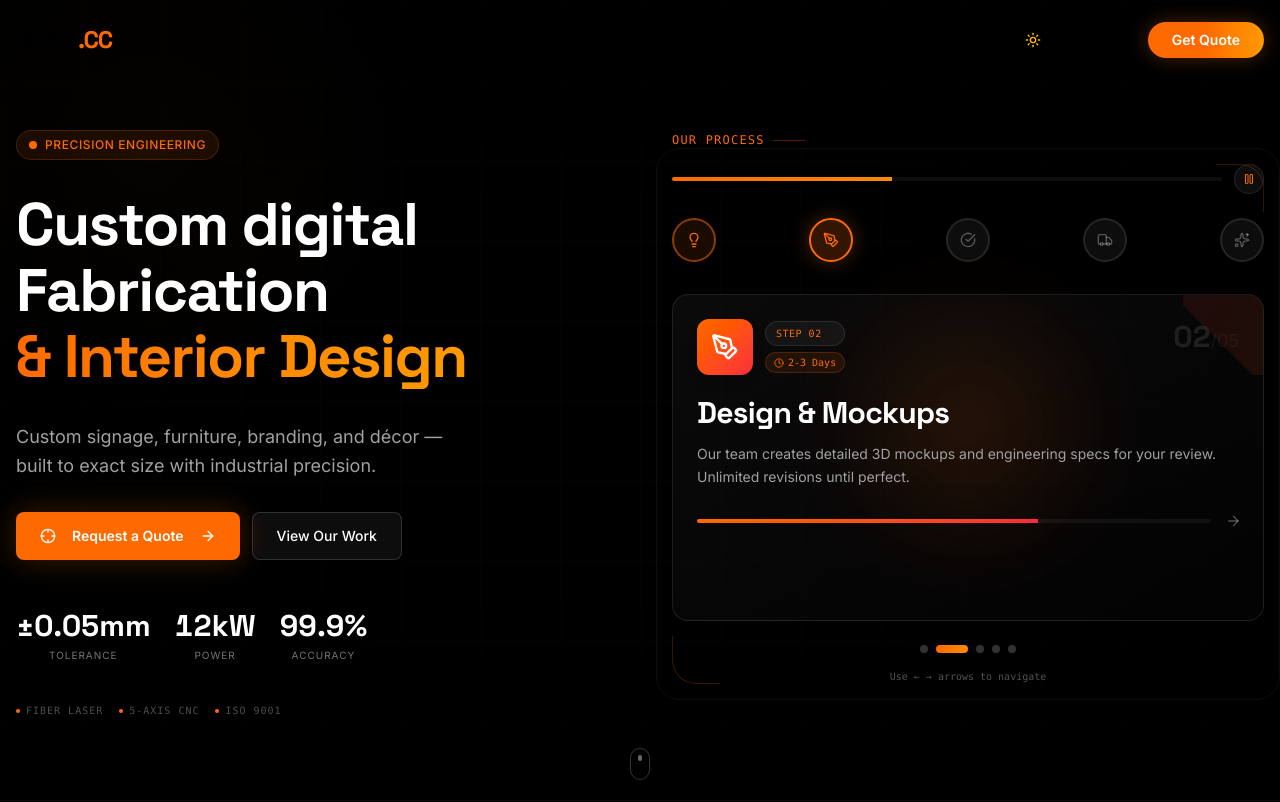
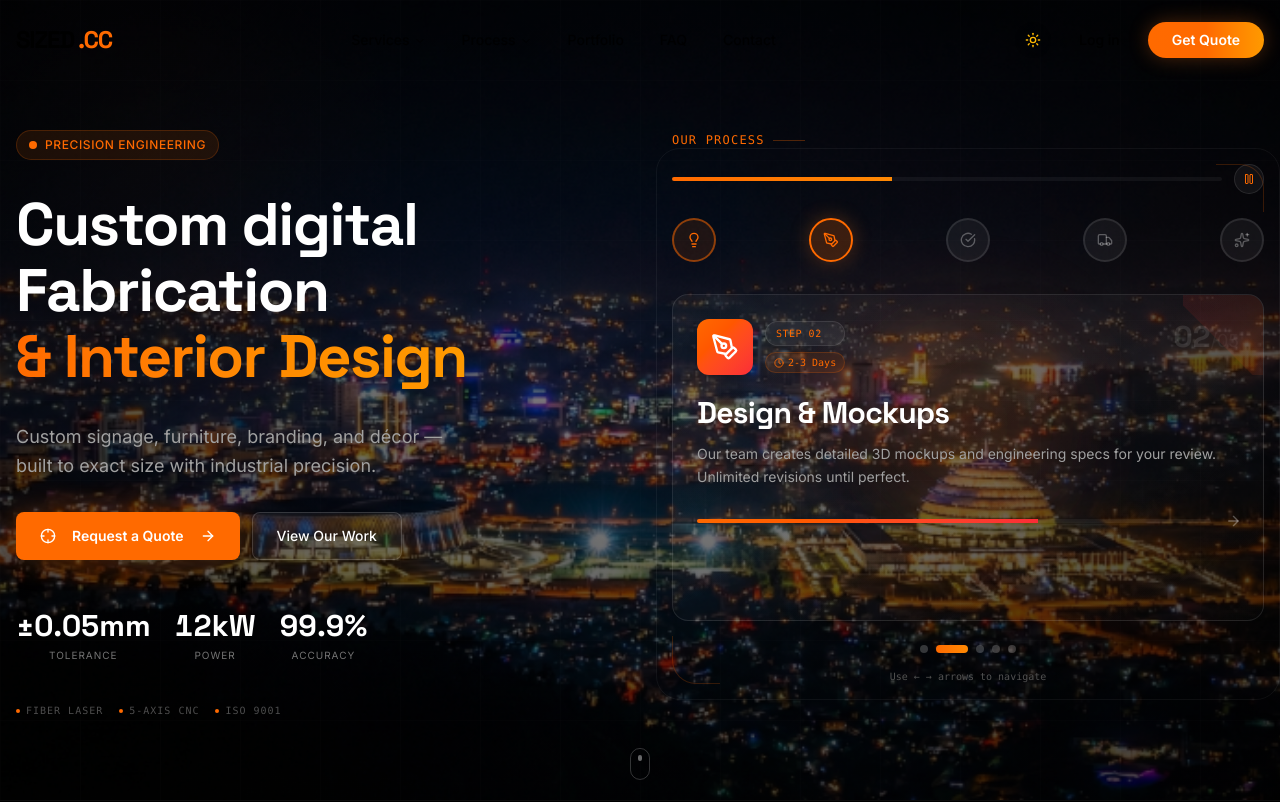
Before and after one commit to nsanzumuhire/Sized-CC, a Next.js app: page / in a window 1280 px wide. Shown: the top 802 px of the page. Built offline with nearby package versions, Linux system fonts and the light colour scheme.

Commit message:
feat: Add new Hero V2 component and its background image.

```diff
--- a/components/sections/hero-v2.tsx
+++ b/components/sections/hero-v2.tsx
@@ -8,6 +8,7 @@ import { ProcessStepper } from "@/components/ui/process-stepper";
 import { CursorPrecision } from "@/components/ui/cursor-precision";
 import { useQuoteModal } from "@/components/providers/quote-modal-provider";
 import { ArrowRight, Crosshair } from "lucide-react";
+import Image from "next/image";
 
 const stats = [
   { value: 0.05, suffix: "mm", label: "Tolerance", prefix: "±" },
@@ -31,9 +32,20 @@ export function HeroV2() {
       ref={containerRef}
       className="relative min-h-screen w-full bg-black overflow-hidden"
     >
+      {/* Background Image */}
+      <div className="absolute inset-0 z-0">
+        <Image
+          src="/hero-bg.png"
+          alt=""
+          fill
+          className="object-cover opacity-50"
+          priority
+        />
+      </div>
+
       {/* Simple grid background */}
       <div
-        className="absolute inset-0 opacity-[0.02]"
+        className="absolute inset-0 opacity-[0.02] z-[1]"
         style={{
           backgroundImage: `
             linear-gradient(to right, rgba(255,255,255,0.5) 1px, transparent 1px),
```
Also changed, not shown: public/hero-bg.png (added).
